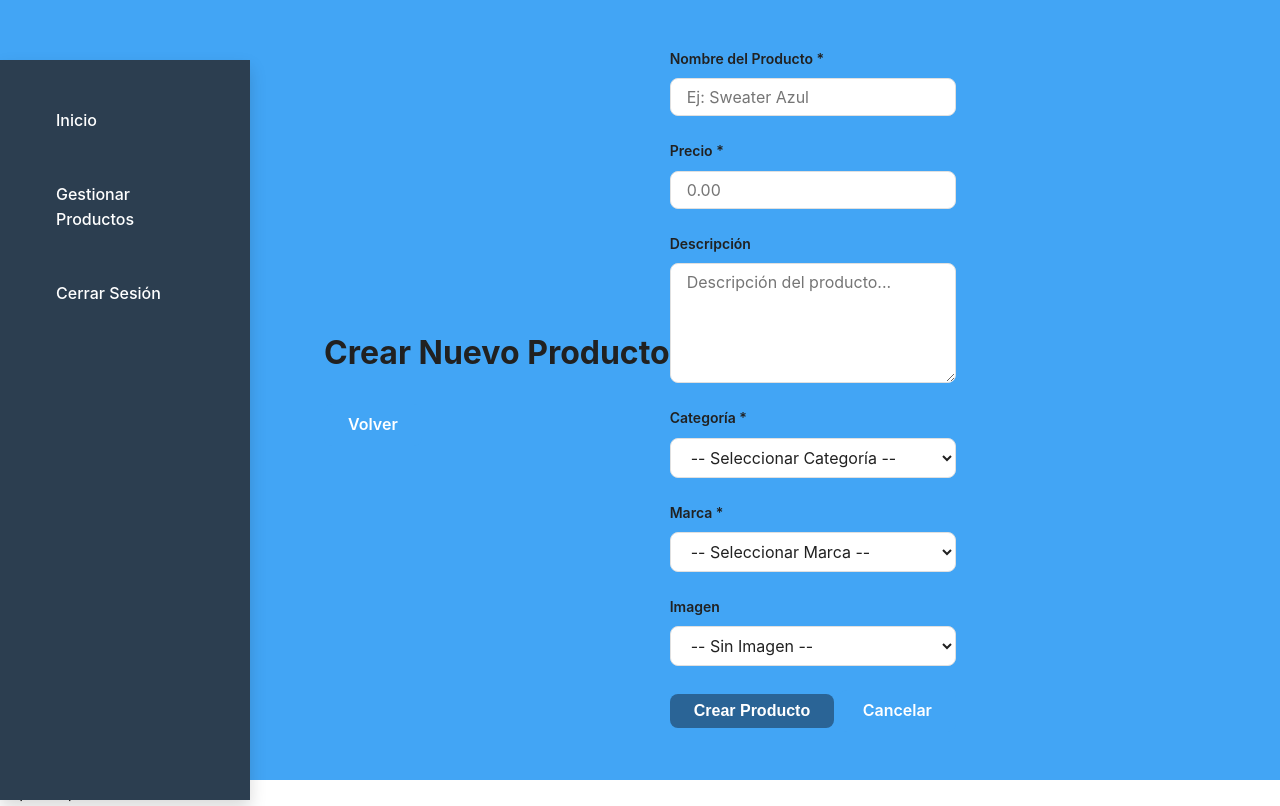
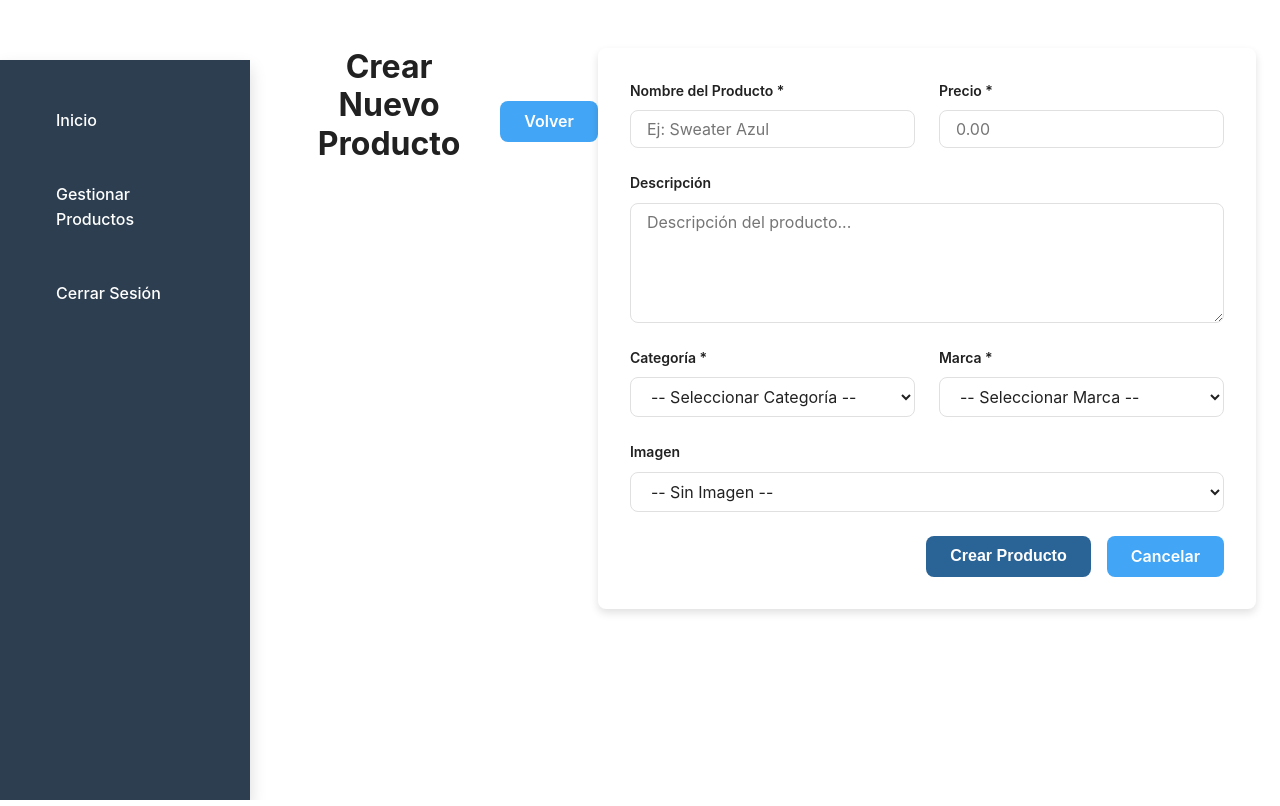
Before and after one commit to Puchyvr/PapuShopRepo, a PHP site: page /CrearProducto.php in a window 1280 px wide. Run offline with PHP 8.4, Linux system fonts and the light colour scheme; a user stored in the database is signed in; data comes from the database, SQL or seed files in the repository; data that the repository does not hold is empty.

Commit message:
Mejoras admin: layout gestión, tabla responsive y formularios crear/editar

```diff
--- a/Assets/Css/Style.css
+++ b/Assets/Css/Style.css
@@ -912,6 +912,64 @@ small {
   margin-bottom: var(--space-lg);
 }
 
+/* Estilos específicos para páginas admin (Crear/Editar producto) */
+nav.admin-nav + .form-container {
+  margin-left: 270px;
+  align-items: flex-start;
+  min-height: auto;
+  padding: var(--space-2xl) var(--space-lg);
+  background: transparent;
+}
+
+.form-header {
+  display: flex;
+  align-items: center;
+  justify-content: space-between;
+  gap: var(--space-md);
+  max-width: 1100px;
+  margin: 0 auto var(--space-lg);
+}
+
+.product-form {
+  max-width: 1100px;
+  margin: 0 auto;
+  width: 100%;
+  background: var(--color-fondo-blanco);
+  padding: var(--space-xl);
+  border-radius: var(--border-radius-md);
+  box-shadow: var(--shadow-md);
+}
+
+.product-form .form-row {
+  display: grid;
+  grid-template-columns: 1fr 1fr;
+  gap: var(--space-lg);
+  align-items: start;
+}
+
+.product-form .form-group { width: 100%; }
+
+.form-acciones {
+  display: flex;
+  gap: var(--space-md);
+  justify-content: flex-end;
+  margin-top: var(--space-lg);
+}
+
+/* Responsive: forms en mobile se apilan */
+@media (max-width: 767px) {
+  nav.admin-nav + .form-container {
+    margin-left: 0;
+    padding: var(--space-lg);
+  }
+
+  .product-form .form-row {
+    grid-template-columns: 1fr;
+  }
+
+  .form-header { margin: 0 0 var(--space-md); }
+}
+
 .form-label {
   font-weight: 600;
   color: var(--color-texto-oscuro);
```
Also changed, not shown: other parts of Assets/Css/Style.css (+30 -0 lines).
